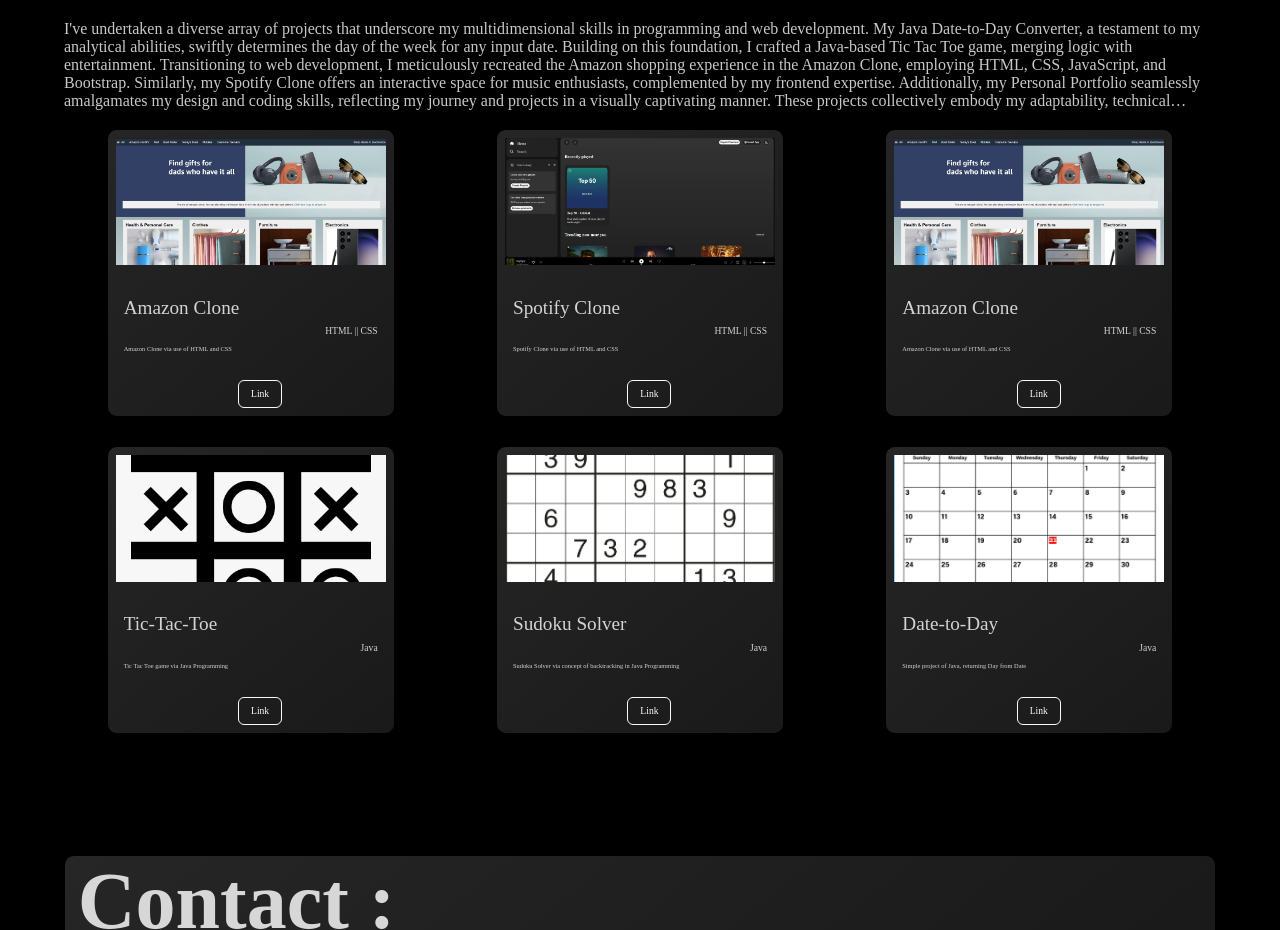
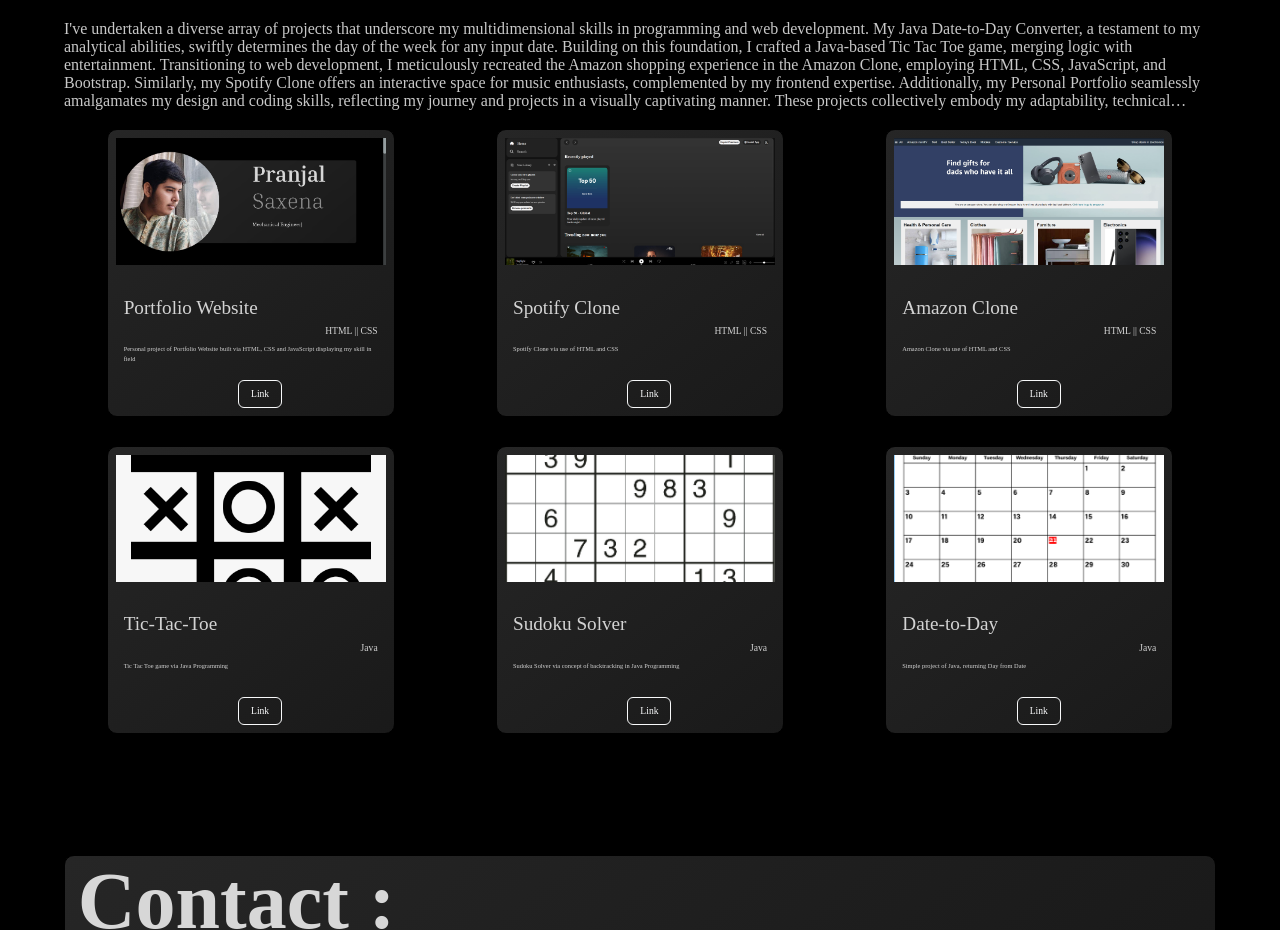
Before and after one commit to pranjal-pro/Pranjal-Portfolio, a plain HTML site: page index.html in a window 1280 px wide. Shown: the part 2980-3910 px from the top of the page. Drawn offline with nearby package versions, Linux system fonts and the light colour scheme; files whose address does not match are found by name; a web font is replaced by a local one.

Commit message:
Update index.html

```diff
--- a/index.html
+++ b/index.html
@@ -260,12 +260,12 @@
         <div class="text">I've undertaken a diverse array of projects that underscore my multidimensional skills in programming and web development. My Java Date-to-Day Converter, a testament to my analytical abilities, swiftly determines the day of the week for any input date. Building on this foundation, I crafted a Java-based Tic Tac Toe game, merging logic with entertainment. Transitioning to web development, I meticulously recreated the Amazon shopping experience in the Amazon Clone, employing HTML, CSS, JavaScript, and Bootstrap. Similarly, my Spotify Clone offers an interactive space for music enthusiasts, complemented by my frontend expertise. Additionally, my Personal Portfolio seamlessly amalgamates my design and coding skills, reflecting my journey and projects in a visually captivating manner. These projects collectively embody my adaptability, technical acumen, and commitment to creating engaging digital solutions.</div>
         <div class="d-md-flex gap-3 align-item-center justify-content-between flex-wrap">
             <div class="card w-25 mx-auto">
-                <img class="card-img-top p-2 rounded-top cover " src="Assets/amazon.png">
+                <img class="card-img-top p-2 rounded-top cover " src="Assets/portfolio.png">
                 <div class="card-body">
-                    <h2 class="card-title">Amazon Clone</h2>
+                    <h2 class="card-title">Portfolio Website</h2>
                     <h6 class="card-sub-title mb-2 text-end">HTML || CSS</h6>
-                    <p class="card-text">Amazon Clone via use of HTML and CSS</p>
-                    <a href="" class="btn btn-outline-light card-link">Link</a>
+                    <p class="card-text">Personal project of Portfolio Website built via HTML, CSS and JavaScript displaying my skill in field</p>
+                    <a href="https://pranjal-pro.github.io/Pranjal-Portfolio/" class="btn btn-outline-light card-link">Link</a>
                 </div>
             </div>
             <div class="card w-25 mx-auto">
```
